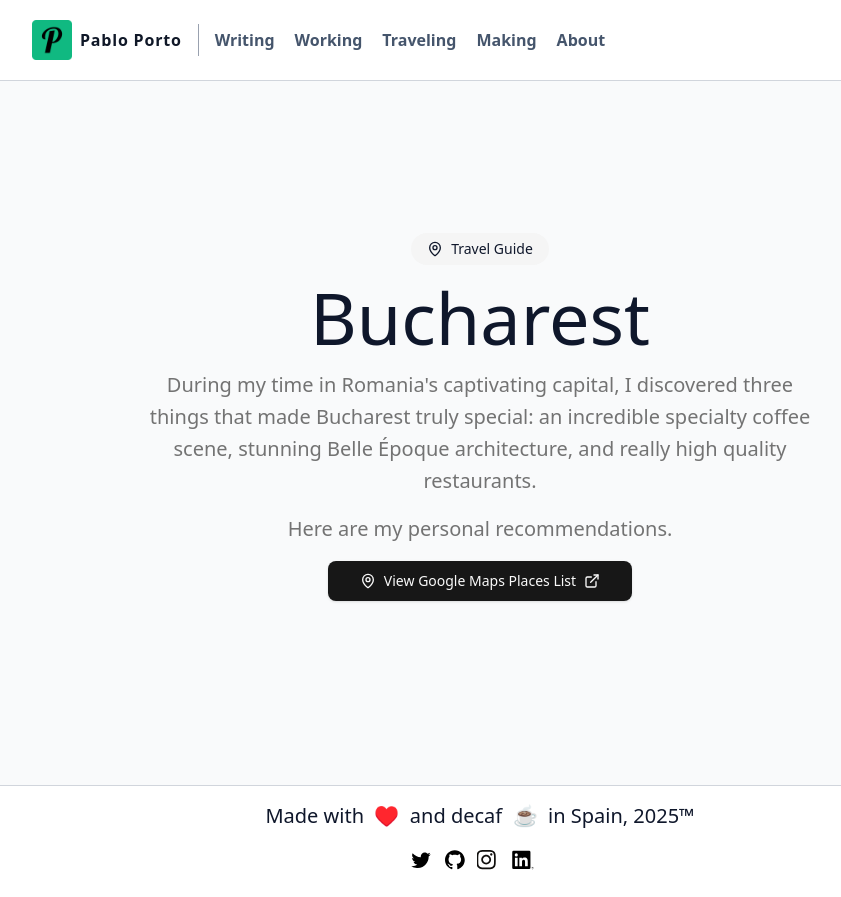
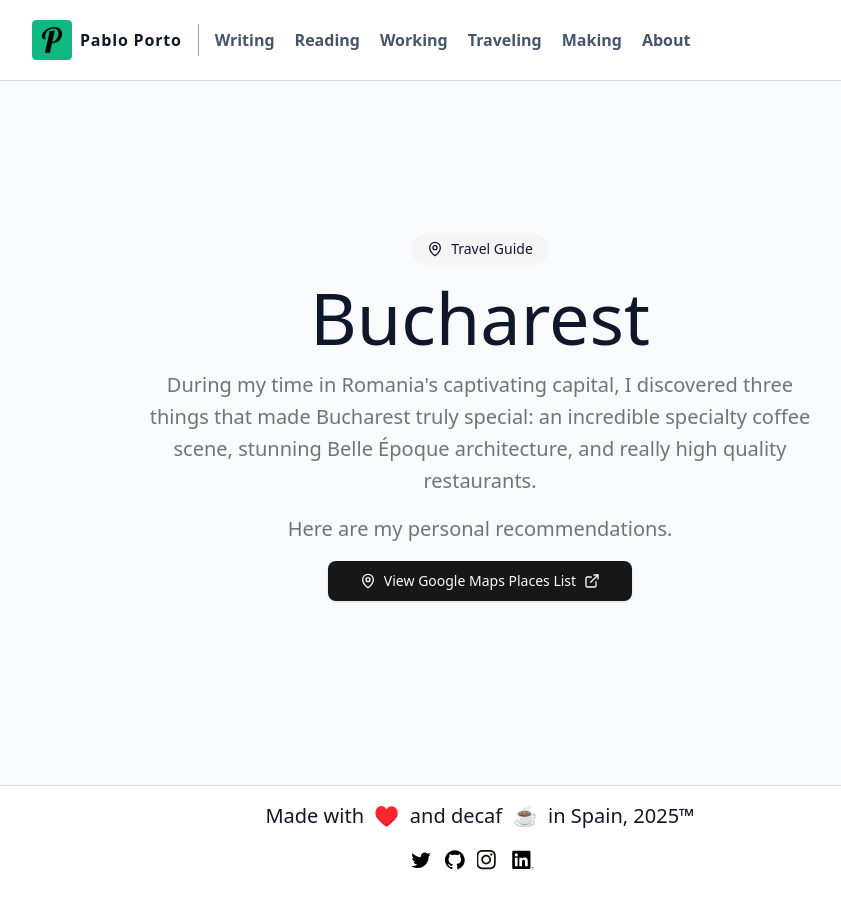
Before and after one commit to portovep/pabloporto.me, a Next.js app: page /bucharest in a window 1280 px wide. Shown: the whole page, without its empty margins (160-1001 px from the left). Built offline with nearby package versions, Linux system fonts and the light colour scheme.

Commit message:
fix: align menu in the main page

```diff
--- a/components/Header/Header.tsx
+++ b/components/Header/Header.tsx
@@ -28,6 +28,11 @@ export default function Header(): React.ReactElement {
                         href="/blog"
                         className="hover:text-emerald-600 text-slate-600 sm:text-base mr-5 text-lg font-semibold transition-colors">
                         Writing
+                    </Link>
+                    <Link
+                        href="/reading"
+                        className="hover:text-emerald-600 text-slate-600 sm:text-base mr-5 text-lg font-semibold transition-colors">
+                        Reading
                     </Link>
                     <Link
                         href="/working"
@@ -97,6 +102,14 @@ export default function Header(): React.ReactElement {
                             </div>
                             <div className="px-12 py-4">
                                 <Link
+                                    href="/reading"
+                                    className="hover:text-emerald-600 mr-5 font-semibold transition-colors"
+                                    onClick={() => setShowMobileMenu(!showMobileMenu)}>
+                                    Reading
+                                </Link>
+                            </div>
+                            <div className="px-12 py-4">
+                                <Link
                                     href="/working"
                                     className="hover:text-emerald-600 mr-5 font-semibold transition-colors"
                                     onClick={() => setShowMobileMenu(!showMobileMenu)}>
--- a/pages/index.tsx
+++ b/pages/index.tsx
@@ -45,11 +45,16 @@ export default function Home(): React.ReactElement {
             </div>
 
             <div className="flex flex-col items-center justify-center mt-10">
-                <div className="md:max-w-4xl md:flex-row flex flex-col flex-wrap items-stretch justify-center max-w-full">
+                <div className="md:max-w-4xl md:flex-row flex flex-col flex-wrap items-stretch md:justify-start justify-center max-w-full">
                     <Card
                         title="Writing"
                         description="A collection of half-baked articles, research, and other written stuff."
                         linkURL="/blog"
+                    />
+                    <Card
+                        title="Reading"
+                        description="My book collection and reading lists from literal.club."
+                        linkURL="/reading"
                     />
                     <Card
                         title="Working"
```
